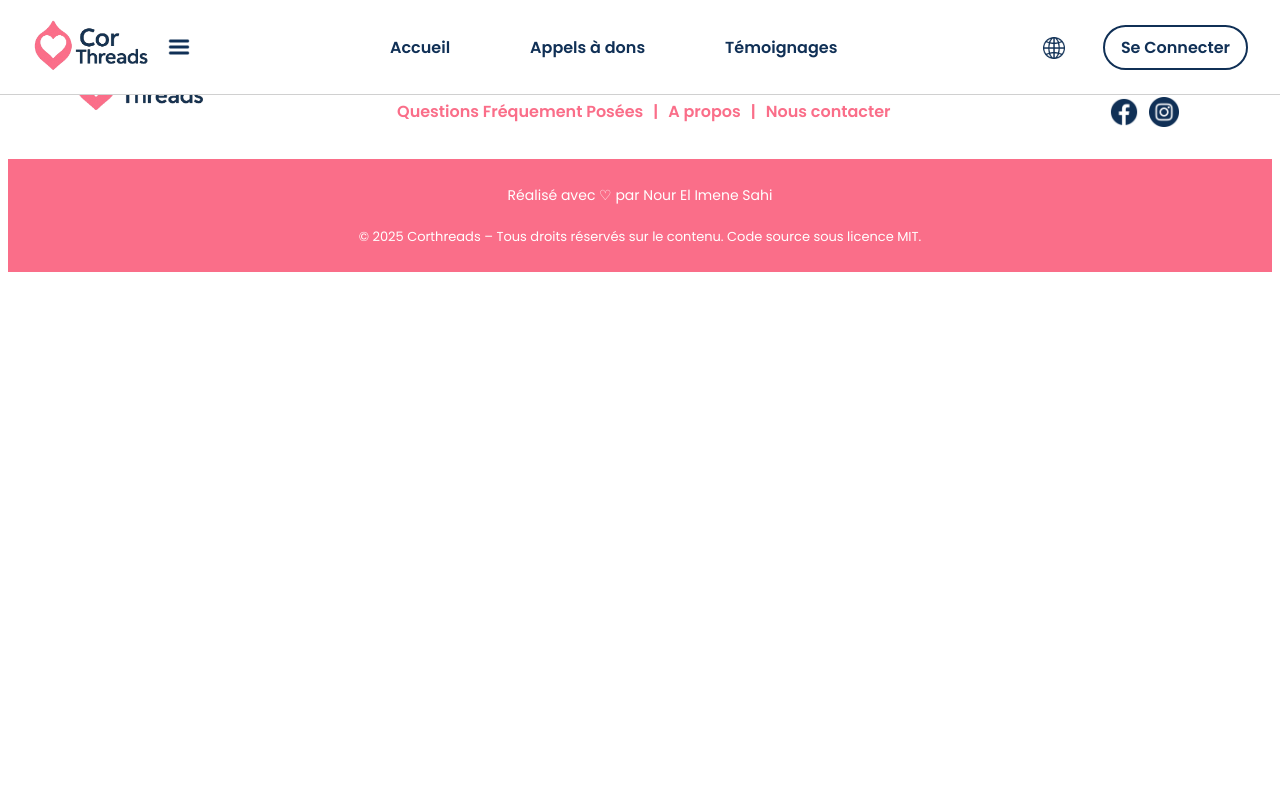
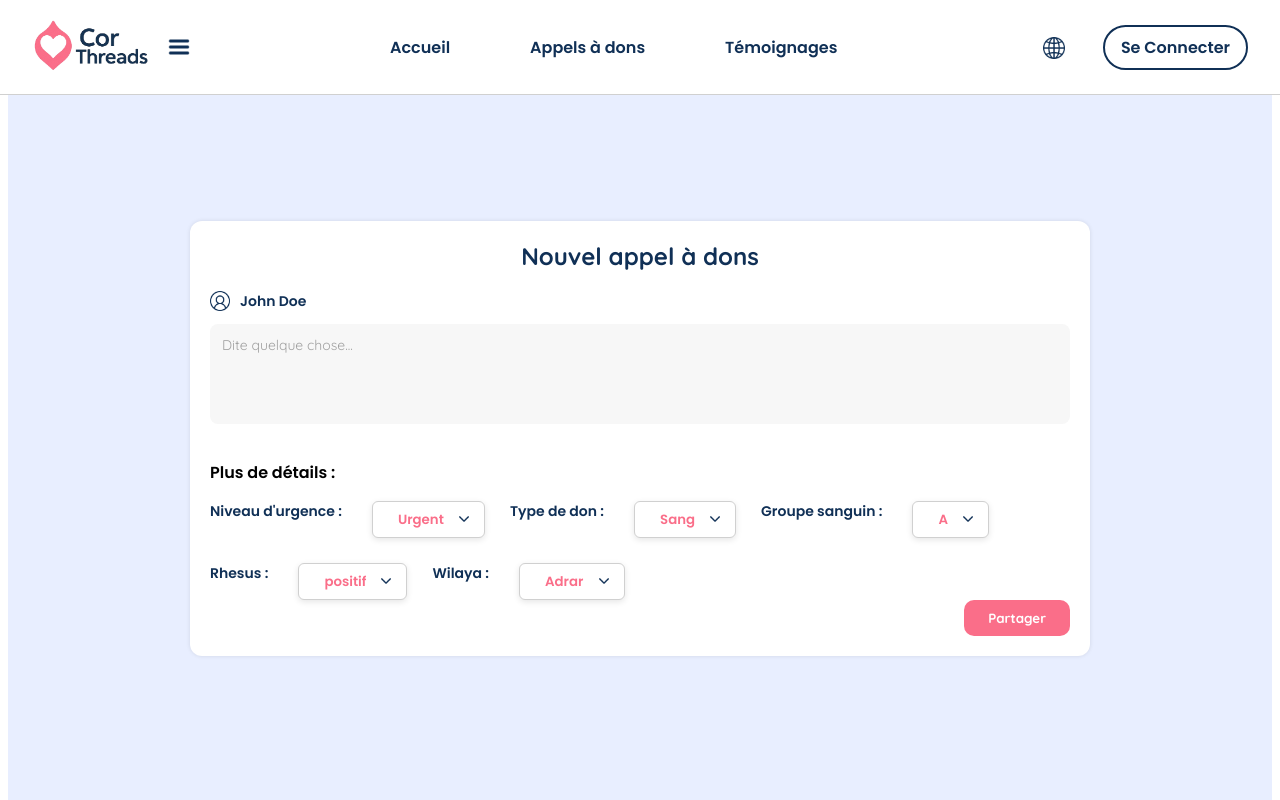
Before and after one commit to ImeneeSh/corthreads, a Vue app in the folder frontend/frontend/: page /partagerAppel in a window 1280 px wide. Shown: the top 800 px of the page. Built offline with nearby package versions, Linux system fonts and the light colour scheme.

Commit message:
mise en place de la page de partage d'appels à dons statique

```diff
--- a/frontend/frontend/src/components/header.vue
+++ b/frontend/frontend/src/components/header.vue
@@ -70,7 +70,7 @@
       <li class="mobile-only"><router-link to="/temoignage" class="menu-link" :class="{ active: route.path === '/temoignages' }">Témoignages</router-link></li>
       <li class="mobile-only"><router-link to="/appelDon" class="menu-link" :class="{ active: route.path === '/appels-a-dons' }">Appels à dons</router-link></li>
       <li><router-link to="/" class="menu-link" :class="{ active: route.path === '/faire-un-don' }">Faire un don</router-link></li>
-      <li><router-link to="/" class="menu-link" :class="{ active: route.path === '/appel-a-dons' }">Faire un appel à dons</router-link></li>
+      <li><router-link to="/partagerAppel" class="menu-link" :class="{ active: route.path === '/appel-a-dons' }">Faire un appel à dons</router-link></li>
       <li><router-link to="/partagerTemoignage" class="menu-link" :class="{ active: route.path === '/partager-temoignage' }">Partager un témoignage</router-link></li>
     </ul>
 
--- a/frontend/frontend/src/router/index.js
+++ b/frontend/frontend/src/router/index.js
@@ -8,6 +8,7 @@ import Inscription from '@/views/inscription.vue'
 import AppelDon from '@/views/appelDon.vue'
 import Temoignage from '@/views/temoignages.vue'
 import partagerTemoignage from '@/views/partagerTemoignage.vue'
+import partagerAppel from '@/views/partagerAppel.vue'
 
 const routes = [
     {
@@ -54,6 +55,11 @@ const routes = [
         path: '/partagerTemoignage',
         name: 'PartagerTemoignage',
         component: partagerTemoignage
+    },
+    {
+        path: '/partagerAppel',
+        name: 'PartagerAppel',
+        component: partagerAppel
     }
 
 ]
--- /dev/null
+++ b/frontend/frontend/src/views/partagerAppel.vue
@@ -0,0 +1,251 @@
+<template>
+  <div class="appel-container">
+    <div class="carte-form">
+      <div class="header-form">
+        <h3>Nouvel appel à dons</h3>
+      </div>
+
+      <div class="body-form">
+        <div class="user-info">
+          <img src="@/assets/utilisateur.png" alt="user icon" class="icon-user" />
+          <span class="user-name">John Doe</span>
+        </div>
+        <textarea class="textarea" placeholder="Dite quelque chose..." ></textarea>
+      </div>
+
+      <div class="info">
+        <p class="plus">Plus de détails :</p>
+        <div class="infos">
+          <strong>Niveau d'urgence :</strong>
+          <div class="select-wrapper">
+            <select>
+              <option value="">Urgent</option>
+            </select>
+
+            <img src="@/assets/fleche-vers-le-bas-pour-naviguer.png" class="select-icon" alt="icone déroulante" />
+          </div>
+
+          <strong>Type de don :</strong>
+          <div class="select-wrapper">
+            <select>
+              <option value="">Sang</option>
+            </select>
+
+            <img src="@/assets/fleche-vers-le-bas-pour-naviguer.png" class="select-icon" alt="icone déroulante" />
+          </div>
+
+          <strong>Groupe sanguin :</strong>
+          <div class="select-wrapper">
+            <select>
+              <option value="">A</option>
+            </select>
+
+            <img src="@/assets/fleche-vers-le-bas-pour-naviguer.png" class="select-icon" alt="icone déroulante" />
+          </div>
+
+          <strong>Rhesus :</strong>
+          <div class="select-wrapper">
+            <select>
+              <option value="">positif</option>
+            </select>
+
+            <img src="@/assets/fleche-vers-le-bas-pour-naviguer.png" class="select-icon" alt="icone déroulante" />
+          </div>
+
+          <strong>Wilaya :</strong>
+          <div class="select-wrapper">
+            <select>
+              <option value="">Adrar</option>
+            </select>
+
+            <img src="@/assets/fleche-vers-le-bas-pour-naviguer.png" class="select-icon" alt="icone déroulante" />
+          </div>
+        </div>
+      </div>
+
+      <div class="footer-form">
+        <button class="btn-partager">Partager</button>
+      </div>
+    </div>
+  </div>
+</template>
+
+<style scoped>
+
+.appel-container {
+  background-color: #E8EEFF;
+  min-height: 100vh ;
+  padding: 100px 40px 40px;
+  display: flex;
+  justify-content: center;
+  align-items: center;
+}
+
+.carte-form {
+  background-color: white;
+  border-radius: 12px ;
+  box-shadow: 0 0 4px rgba(0,0,0,0.1);
+  width: 100%;
+  max-width: 900px;
+  padding: 20px ;
+  display: flex ;
+  flex-direction: column;
+}
+
+.header-form {
+  position: relative;
+  text-align: center;
+  margin-bottom: 20px ;
+}
+
+.header-form h3 {
+  font-family: 'Quicksand', sans-serif;
+  color: #103056;
+  margin : 0 ;
+  font-size: 24px ;
+}
+
+.body-form {
+  display: flex;
+  flex-direction: column;
+  gap: 12px ;
+  margin-bottom: 20px;
+}
+
+.user-info {
+  display: flex;
+  align-items: center;
+  gap: 10px ;
+  color: #103056;
+  font-weight: bold;
+}
+
+.icon-user {
+  width: 20px ;
+  height: 20px ;
+}
+
+.user-name {
+  font-size: 14px;
+}
+
+.textarea {
+  border: none ;
+  background-color: #F7F7F7;
+  border-radius: 8px ;
+  padding: 12px ;
+  min-height: 100px ;
+  resize: none ;
+  font-family: 'Quicksand', sans-serif;
+  font-size: 14px;
+}
+
+.textarea::placeholder {
+  color: #a1a1a1;
+}
+
+.footer-form {
+  display: flex ;
+  justify-content: flex-end;
+}
+
+.plus {
+  font-weight: bold ;
+}
+
+.infos {
+  display: flex ;
+  flex-wrap: wrap;
+  gap: 25px ;
+  margin-top: 10px ;
+}
+
+.infos strong {
+  color: #103056;
+  margin-right: 5px;
+  font-size: 14px ;
+}
+
+.select-wrapper {
+  position: relative;
+  display: inline-block;
+}
+
+.select-wrapper select {
+  appearance: none;
+  -webkit-appearance: none;
+  -moz-appearance: none;
+  background-color: white;
+  padding: 8px 40px 8px 25px ;
+  border-radius: 6px;
+  border-color: #D0D0D0;
+  border-width: 1px;
+  color: #FA6E89;
+  font-weight: 600;
+  box-shadow: 0 2px 6px rgba(0,0,0,0.1) ;
+  cursor: pointer ;
+}
+
+.select-icon {
+  position: absolute;
+  right: 16px ;
+  top: 50% ;
+  transform: translateY(-50%);
+  width: 10px ;
+  height: 10px ;
+  pointer-events: none;
+}
+
+.btn-partager {
+  background-color: #FA6E89;
+  color: white ;
+  border: none ;
+  padding: 10px 24px ;
+  border-radius: 10px;
+  font-weight: bold;
+  cursor: pointer;
+  font-family: 'Quicksand', sans-serif;
+}
+
+.btn-partager:hover {
+  background-color: #103056;
+}
+
+@media screen and (max-width: 768px){
+  .appel-container {
+    padding: 120px 20px 0 20px ;
+    align-items: flex-start;
+  }
+
+  .carte-form {
+    padding: 16px ;
+  }
+
+  .header-form h3{
+    font-size: 20px ;
+  }
+
+  .user-info {
+    flex-direction: column;
+    align-items: flex-start;
+    gap: 6px ;
+  }
+
+  .user-name {
+    font-size: 13px;
+  }
+
+  .textarea {
+    font-size: 13px;
+    padding: 10px ;
+  }
+
+  .btn-partager {
+    padding: 8px 20px ;
+    font-size: 14px;
+  }
+}
+</style>
+<script setup>
+
+</script>
```
